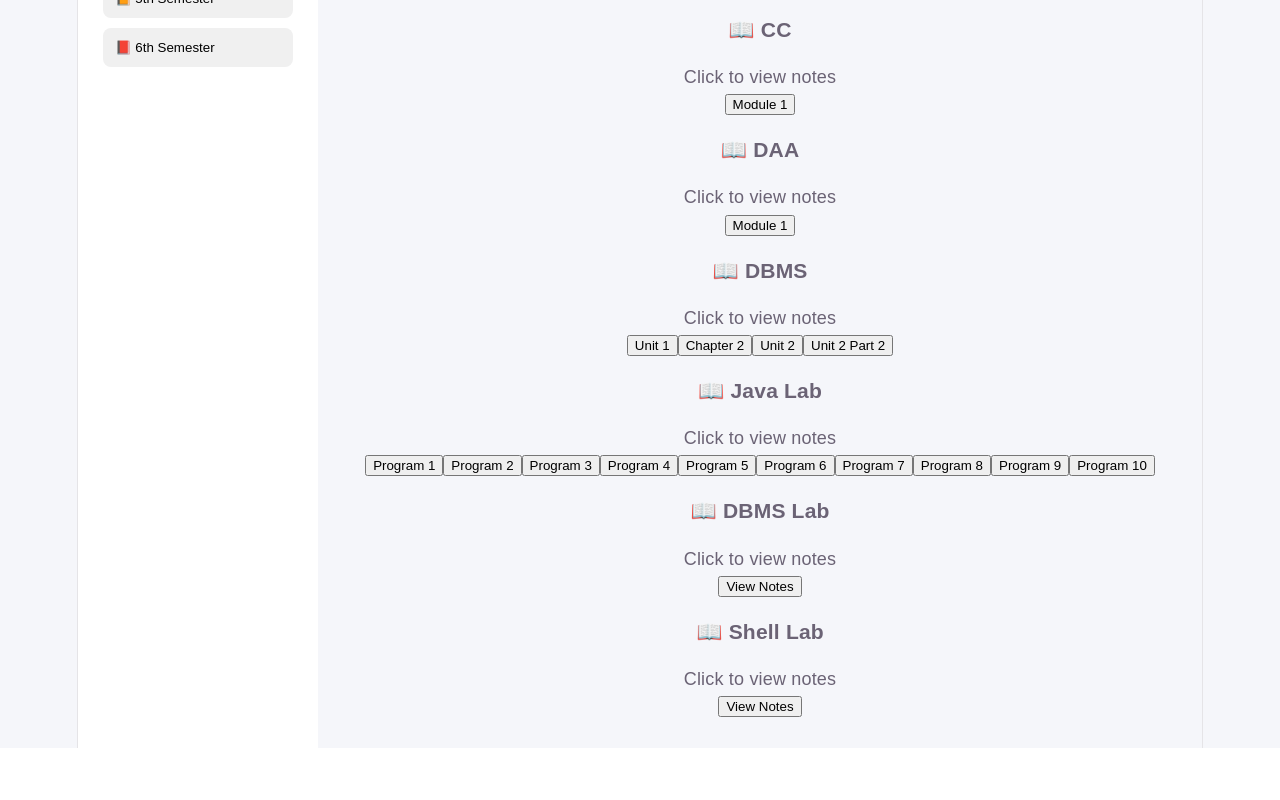
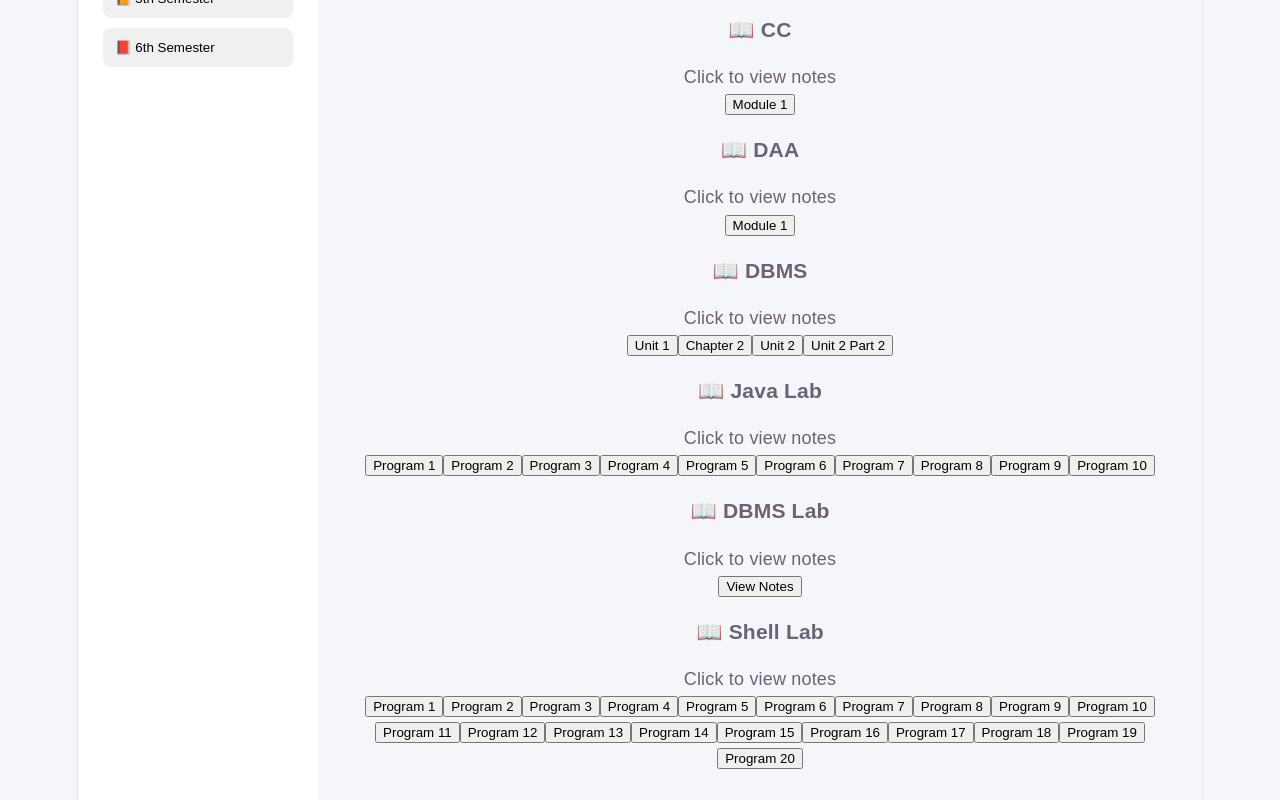
Before and after one commit to pallavibai247/semestervault, a React (Vite) app: page / in a window 1280 px wide. Shown: the part 285-1085 px from the top of the page. Before the commit the page ends 1033 px from the top, so only its background shows below. Built offline with nearby package versions, Linux system fonts and the light colour scheme.

Commit message:
Update App.jsx

```diff
--- a/src/App.jsx
+++ b/src/App.jsx
@@ -15,24 +15,9 @@ function App() {
       "DBMS Lab",
       "Shell Lab",
     ],
-
-    "4th Semester": [
-      "Subject 1",
-      "Subject 2",
-      "Subject 3",
-    ],
-
-    "5th Semester": [
-      "Subject 1",
-      "Subject 2",
-      "Subject 3",
-    ],
-
-    "6th Semester": [
-      "Subject 1",
-      "Subject 2",
-      "Subject 3",
-    ],
+    "4th Semester": ["Subject 1", "Subject 2", "Subject 3"],
+    "5th Semester": ["Subject 1", "Subject 2", "Subject 3"],
+    "6th Semester": ["Subject 1", "Subject 2", "Subject 3"],
   };
 
   const openNote = (file) => {
@@ -53,7 +38,6 @@ function App() {
       number: 1,
       title:
         "Write a program to find factorial of list of number reading input as command line argument.",
-      type: "link",
       code: `public class Factorial {
 
     public static void main(String[] args) {
@@ -80,7 +64,8 @@ function App() {
 
     {
       number: 2,
-      title: "Write a program to display all prime numbers between two limits.",
+      title:
+        "Write a program to display all prime numbers between two limits.",
       code: `import java.util.Scanner;
 
 public class PrimeRange {
@@ -301,9 +286,7 @@ public class GeometryArea {
 
         Scanner sc = new Scanner(System.in);
 
-        System.out.println(
-            "Choose the figure to calculate area:"
-        );
+        System.out.println("Choose the figure to calculate area:");
 
         System.out.println("1. Circle");
         System.out.println("2. Rectangle");
@@ -316,10 +299,7 @@ public class GeometryArea {
 
             case 1:
 
-                System.out.print(
-                    "Enter radius of circle: "
-                );
-
+                System.out.print("Enter radius of circle: ");
                 double r = sc.nextDouble();
 
                 System.out.println(
@@ -330,42 +310,28 @@ public class GeometryArea {
 
             case 2:
 
-                System.out.print(
-                    "Enter length of rectangle: "
-                );
-
+                System.out.print("Enter length of rectangle: ");
                 double l = sc.nextDouble();
 
-                System.out.print(
-                    "Enter width of rectangle: "
-                );
-
+                System.out.print("Enter width of rectangle: ");
                 double w = sc.nextDouble();
 
                 System.out.println(
-                    "Area of Rectangle: "
-                    + areaRectangle(l, w)
+                    "Area of Rectangle: " + areaRectangle(l, w)
                 );
 
                 break;
 
             case 3:
 
-                System.out.print(
-                    "Enter base of triangle: "
-                );
-
+                System.out.print("Enter base of triangle: ");
                 double b = sc.nextDouble();
 
-                System.out.print(
-                    "Enter height of triangle: "
-                );
-
+                System.out.print("Enter height of triangle: ");
                 double h = sc.nextDouble();
 
                 System.out.println(
-                    "Area of Triangle: "
-                    + areaTriangle(b, h)
+                    "Area of Triangle: " + areaTriangle(b, h)
                 );
 
                 break;
@@ -393,52 +359,39 @@ public class GeometryArea {
     double marks;
 
     StudentMarks() {
-
         id = 0;
         name = "Unknown";
         marks = 0.0;
     }
 
     StudentMarks(int i) {
-
         id = i;
         name = "Not given";
         marks = 0.0;
     }
 
     StudentMarks(int i, String n) {
-
         id = i;
         name = n;
         marks = 0.0;
     }
 
     StudentMarks(int i, String n, double m) {
-
         id = i;
         name = n;
         marks = m;
     }
 
     void display() {
-
-        System.out.println(
-            id + " " + name + " " + marks
-        );
+        System.out.println(id + " " + name + " " + marks);
     }
 
     public static void main(String[] args) {
 
         StudentMarks s1 = new StudentMarks();
-
-        StudentMarks s2 =
-            new StudentMarks(101);
-
-        StudentMarks s3 =
-            new StudentMarks(102, "Ram");
-
-        StudentMarks s4 =
-            new StudentMarks(103, "Sita", 89);
+        StudentMarks s2 = new StudentMarks(101);
+        StudentMarks s3 = new StudentMarks(102, "Ram");
+        StudentMarks s4 = new StudentMarks(103, "Sita", 89);
 
         s1.display();
         s2.display();
@@ -533,7 +486,7 @@ public class StudentReportApplet extends Applet
         );
 
         g.drawString(
-            "USN  : " + t2.getText(),
+            "USN : " + t2.getText(),
             50, 290
         );
 
@@ -682,7 +635,6 @@ public class BallAnimation
     Thread t;
 
     public void init() {
-
         setBackground(Color.white);
     }
 
@@ -857,6 +809,8 @@ public class MouseKeyboardEvents
 }`,
       html: `<html>
 <body>
+
+<h2>Mouse and Keyboard Events Applet</h2>
 
 <applet code="MouseKeyboardEvents.class"
         width="500"
@@ -1045,22 +999,18 @@ appletviewer MouseKeyboardEvents.html`,
                   {subject === "Java Lab" && (
                     <div className="program-list">
 
-                      {javaLabPrograms.map(
-                        (program) => (
+                      {javaLabPrograms.map((program) => (
 
                         <button
                           key={program.number}
                           onClick={() =>
-                              setSelectedProgram(
-                                program
-                              )
+                            setSelectedProgram(program)
                           }
                         >
                           Program {program.number}
                         </button>
 
-                        )
-                      )}
+                      ))}
 
                     </div>
                   )}
@@ -1133,15 +1083,35 @@ appletviewer MouseKeyboardEvents.html`,
                     </>
                   )}
 
-                  {subject !== "Java" &&
-                    subject !== "CC" &&
-                    subject !== "DAA" &&
-                    subject !== "DBMS" &&
-                    subject !== "Java Lab" && (
+                  {subject === "Shell Lab" && (
+                    <div className="program-list">
+
+                      {Array.from(
+                        { length: 20 },
+                        (_, index) => index + 1
+                      ).map((number) => (
+
+                        <button
+                          key={number}
+                          onClick={() =>
+                            openNote(
+                              `/notes/Shell/program${number}.sh`
+                            )
+                          }
+                        >
+                          Program {number}
+                        </button>
+
+                      ))}
+
+                    </div>
+                  )}
+
+                  {subject === "DBMS Lab" && (
                     <button
                       onClick={() =>
                         alert(
-                            `Notes for ${subject} will be added soon.`
+                          "DBMS Lab notes will be added soon."
                         )
                       }
                     >
```
Lines whose indentation alone changed are shown as unchanged.
